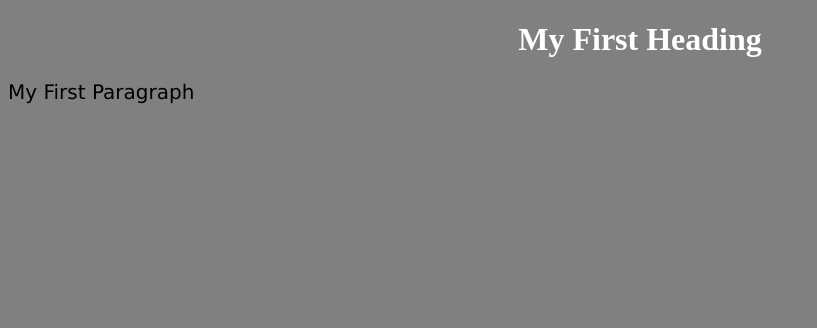
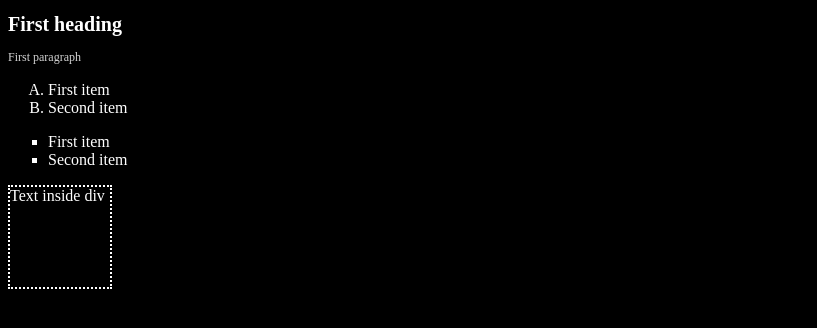
Before and after one commit to mkara4/Verkkosivujen_kehitt-minen, a plain HTML site: page WS03/index.html in a window 1280 px wide. Shown: the whole page, without its empty margins (0-817 px from the left). Drawn offline with Linux system fonts and the light colour scheme.

Commit message:
styles changes

```diff
--- a/WS03/index.html
+++ b/WS03/index.html
@@ -1,5 +1,5 @@
 <!DOCTYPE html>
-<html lang="fi">
+<html lang="eng">
 
 <head>
     <meta charset="UTF-8">
@@ -8,8 +8,18 @@
 </head>
 
 <body>
-    <h1>My First Heading</h1>
-    <p>My First Paragraph</p>
+    <h1>First heading</h1>
+    <p>First paragraph</p>
+    <ol class="first-list-letters">
+        <li>First item</li>
+        <li>Second item</li>
+    </ol>
+
+    <ul class="second-list-squares">
+        <li>First item</li>
+        <li>Second item</li>
+    </ul>
+    <div>Text inside div</div>
 </body>
 
 </html>
--- a/WS03/styles/styles.css
+++ b/WS03/styles/styles.css
@@ -1,13 +1,27 @@
 body {
-    background-color: gray;
+    background-color: black;
+    color: white
     }
 
     h1 {
-        color: white;
-        text-align: center;
+        font-size: 20px;
     }
 
     p {
-        font-family: verdana;
-        font-size: 20px;
+        font-size: 12px;
+        color: lightgrey
     }
+
+    div {
+        border: dotted 2px;
+        width: 100px;
+        height: 100px;
+    }
+
+    .first-list-letters {
+        list-style: upper-alpha;
+    }
+
+    .second-list-squares {
+        list-style-type: square;
+    }
```
